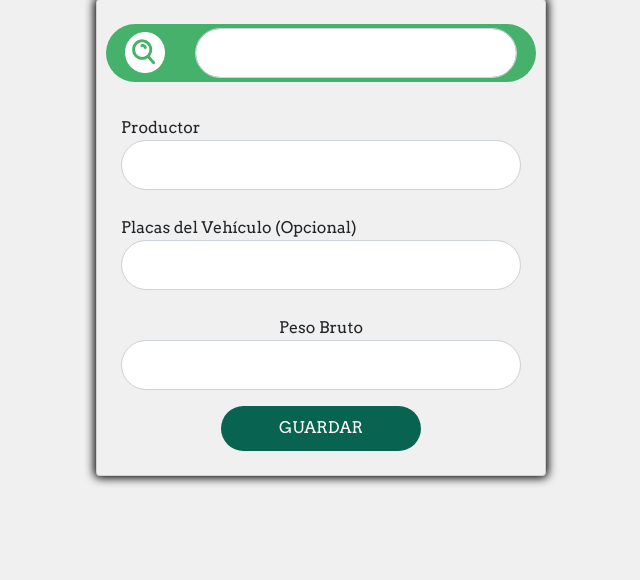
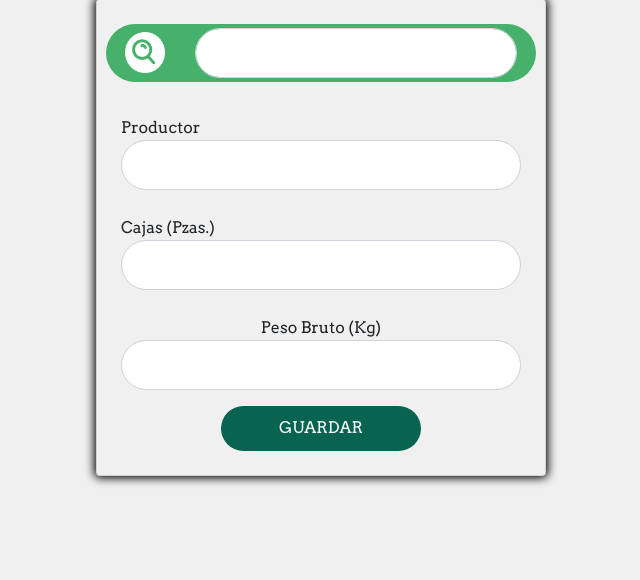
Before and after one commit to Genaro10020/Bascula, a PHP site: page /panel.php in a window 1280 px wide. Shown: the part 149-729 px from the top of the page, without its empty margins (319-959 px from the left). Run offline with PHP 8.4, Linux system fonts and the light colour scheme; the visitor is signed in with stand-in values (Sample User, id 1).

Commit message:
Se trabajo de placas a cajas

```diff
--- a/consultarRegistrosBrutos.php
+++ b/consultarRegistrosBrutos.php
@@ -8,8 +8,10 @@ $respuesta =[];
 $consulta = "SELECT * FROM registros WHERE  neto=0 ORDER BY id DESC";
 $query = mysqli_query($con,$consulta);
 while ($row = mysqli_fetch_array($query)){
+    $fecha_normal=$row['fecha_pesaje'];
+    $fecha_dma= date("d-m-Y H:i:s", strtotime($fecha_normal));
+    $row['fecha_dma']=$fecha_dma;
     $respuesta [] = $row;
 }
 echo json_encode( $respuesta);
-
 ?>
--- a/consultarRegistrosFinalizados.php
+++ b/consultarRegistrosFinalizados.php
@@ -8,6 +8,9 @@ $respuesta =[];
 $consulta = "SELECT * FROM registros WHERE  neto!=0 ORDER BY id DESC";
 $query = mysqli_query($con,$consulta);
 while ($row = mysqli_fetch_array($query)){
+    $fecha_normal=$row['fecha_pesaje'];
+    $fecha_dma= date("d-m-Y H:i:s", strtotime($fecha_normal));
+    $row['fecha_dma']=$fecha_dma;
     $respuesta [] = $row;
 }
 echo json_encode( $respuesta);
--- a/panel.php
+++ b/panel.php
@@ -70,20 +70,24 @@ if(isset($_SESSION['nombre'])){
                                                 <input type="text" v-model="productor" class="form-control rounded-pill input-alto" required :disabled="mostrarInput  == 1">
                                             </div>
                                             <div class="form-group">
-                                                <label class="label-letra">Placas del Vehículo (Opcional)</label>
-                                                <input type="text" v-model="placas" class="form-control rounded-pill input-alto"   @input="toUpperCase" :disabled="mostrarInput  == 1">
+                                                <label class="label-letra">Cajas (Pzas.)</label>
+                                                <input type="number" v-model="cajas" step="1.0" class="form-control rounded-pill input-alto"   required :disabled="mostrarInput  == 1">
                                             </div>
                                             <div class="form-group  text-center">
-                                                <label class="label-letra">Peso Bruto</label>
-                                                <input type="number" v-model="pesobruto" step="0.1" class="form-control  text-center rounded-pill input-alto" required  :disabled="mostrarInput  == 1">
+                                                <label class="label-letra">Peso Bruto  (Kg)</label>
+                                                <input type="number" v-model="pesobruto" step="1.0" class="form-control  text-center rounded-pill input-alto" required :disabled="mostrarInput  == 1">
                                             </div>
                                             <div class="form-group text-center" :class="{'d-none ': mostrarInput==0, 'd-block' : mostrarInput==1}">
-                                                <label class="label-letra">Peso Tara</label>
-                                                <input type="number" v-model="pesotara" step="0.1" class="form-control rounded-pill input-alto text-center"  @input="restarTaraBruto">
+                                                <label class="label-letra">Peso Tara  (Kg)</label>
+                                                <input type="number" v-model="pesotara" step="1.0"  min="0" class="form-control rounded-pill input-alto text-center" :required="mostrarInput  == 1" @input="restarTaraBruto">
                                             </div>
                                             <div class="form-group text-center  label-neto " :class="{'d-none ': mostrarInput==0, 'd-block' : mostrarInput==1}">
-                                                <label class="label-letra">PESO NETO</label>
-                                                <input type="number" v-model="pesoneto" step="0.1" class="form-control rounded-pill  input-neto" required disabled>
+                                                <label class="label-letra">PESO NETO  (Kg)</label>
+                                                <input type="number" v-model="pesoneto" step="1.0" class="form-control rounded-pill  input-neto" :required="mostrarInput  == 1"disabled>
+                                            </div>
+                                            <div class="form-group text-center  label-neto " :class="{'d-none ': mostrarInput==0, 'd-block' : mostrarInput==1}">
+                                                <label class="label-letra">TOTAL A PAGAR $</label>
+                                                <input type="number" v-model="pagar" step="1.0"  min="0"  class="form-control rounded-pill  input-neto" :required="mostrarInput  == 1">
                                             </div>
                                             <div class="d-flex justify-content-center text-center">
                                                 <button type="submit" class=" w-50 btn-aceptar rounded-pill btn-block">GUARDAR</button>
@@ -99,20 +103,22 @@ if(isset($_SESSION['nombre'])){
                                         <tr>
                                             <th scope="col">#</th>
                                             <th scope="col">Productor</th>
-                                            <th scope="col">Placas del Vehículo</th>
+                                            <th scope="col">Cajas</th>
                                             <th scope="col">Peso Bruto</th>
+                                            <th scope="col">Fecha peso Bruto</th>
                                             <th scope="col">Finalizar Peso</th>
                                         </tr>
                                     </thead>
                                     <tbody>
                                         <tr v-if="registrosBrutos.length==0">
-                                                <th colspan="5"  class="text-center" scope="row">No existen registros por el momento</th>
+                                                <th colspan="6"  class="text-center" scope="row">No existen registros por el momento</th>
                                         </tr>
                                         <tr v-else v-for="(registrobruto, index) in registrosBrutos" >
                                                 <th  class="text-center align-middle ">{{index+1}}</th>
                                                 <td class="text-center align-middle">{{registrobruto.productor}}</td>
-                                                <td class="text-center align-middle">{{registrobruto.placas}}</td>
-                                                <td class="text-center align-middle">{{registrobruto.peso_bruto}}</td>
+                                                <td class="text-center align-middle">{{registrobruto.cajas}} (Pzas.)</td>
+                                                <td class="text-center align-middle">{{registrobruto.peso_bruto}} (Kg.)</td>
+                                                <td class="text-center align-middle">{{registrobruto.fecha_dma}}</td>
                                                 <td>  <button type="button" class="mx-auto w-50 btn-tablas rounded-pill btn-block"
                                                 @click="opcionUno=1,opcionDos=0,opcionTres=0,opcionCuatro=0,seleccionarResultado(registrobruto.id)">Pesar Tara</button></td>
                                         </tr>
@@ -127,25 +133,27 @@ if(isset($_SESSION['nombre'])){
                                         <tr >
                                             <th scope="col">#</th>
                                             <th scope="col">Productor</th>
-                                            <th scope="col">Placas del Vehículo</th>
+                                            <th scope="col">Cajas</th>
                                             <th scope="col">Peso Bruto</th>
                                             <th scope="col">Tara</th>
                                             <th scope="col">Fecha peso Tara</th>
                                             <th scope="col">Neto</th>
+                                            <th scope="col">Pago</th>
                                         </tr>
                                     </thead>
                                     <tbody>
                                         <tr v-if="registrosFinalizados.length==0">
-                                                <th colspan="7"  class="text-center" scope="row">No existen registros por el momento</th>
+                                                <th colspan="8"  class="text-center" scope="row">No existen registros por el momento</th>
                                         </tr>
                                         <tr v-else v-for="(registrofinalizados, index) in registrosFinalizados">
                                                 <th  class="text-center " scope="row">{{index+1}}</th>
                                                 <td>{{registrofinalizados.productor}}</td>
-                                                <td class="text-center">{{registrofinalizados.placas}}</td>
-                                                <td class="text-center">{{registrofinalizados.peso_bruto}}</td>
-                                                <td class="text-center">{{registrofinalizados.tara}}</td>
-                                                <td class="text-center">{{registrofinalizados.fecha_final}}</td>
-                                                <td class="text-center">{{registrofinalizados.neto}}</td>
+                                                <td class="text-center">{{registrofinalizados.cajas}} (Pzas.)</td>
+                                                <td class="text-center">{{registrofinalizados.peso_bruto}} (Kg.)</td>
+                                                <td class="text-center">{{registrofinalizados.tara}} (Kg.)</td>
+                                                <td class="text-center">{{registrofinalizados.fecha_dma}}</td>
+                                                <td class="text-center">{{registrofinalizados.neto}} (Kg.)</td>
+                                                <td class="text-center">${{registrofinalizados.pagar}}</td>
                                         </tr>
                                     </tbody>
                             </table>
```
Also changed, not shown: guardarPeso.php (+4 -3 lines), js/panel.js (+37 -25 lines).
